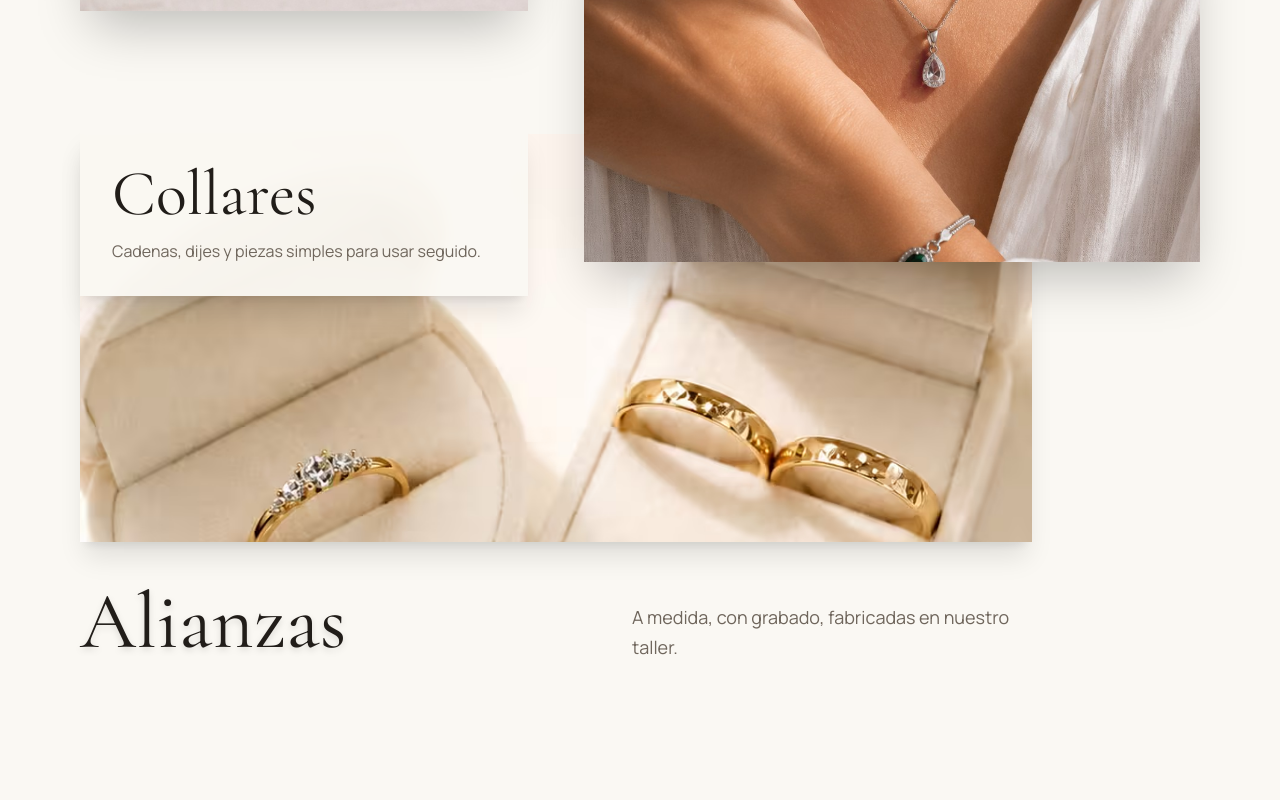
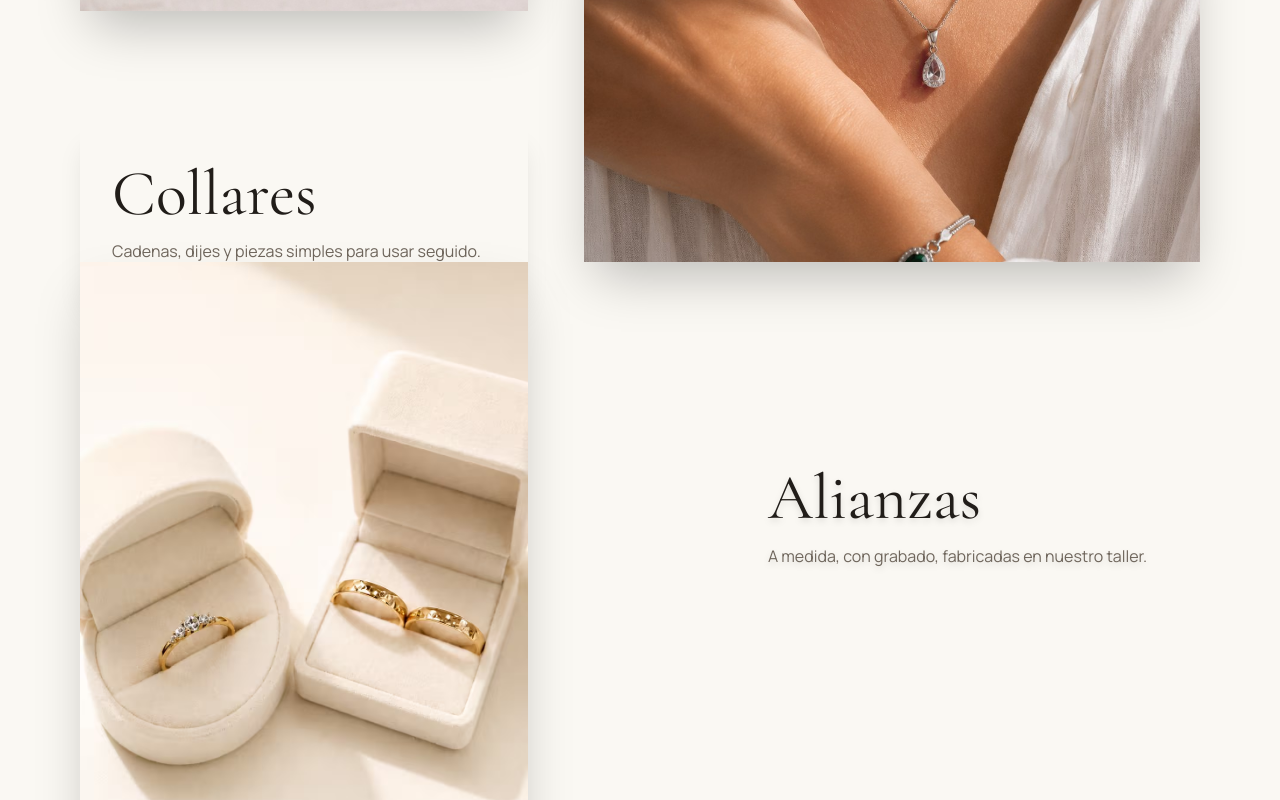
Before and after one commit to nadiaescobbb/-Cuore-joyeria, a React (Vite) app: page / in a window 1280 px wide. Shown: the part 4180-4980 px from the top of the page. Built offline with nearby package versions, Linux system fonts and the light colour scheme.

Commit message:
style: change Alianzas to match Anillos for a true zig-zag flow

```diff
--- a/src/components/CategoryGrid.tsx
+++ b/src/components/CategoryGrid.tsx
@@ -68,22 +68,22 @@ export function CategoryGrid() {
             </a>
           )}
 
-          {/* 3. ALIANZAS (Layering: Sándwich debajo) */}
+          {/* 3. ALIANZAS (Zig-Zag continuo, estilo Anillos) */}
           {categories[2] && (
             <a
               href={getWaLink(categories[2].waMessage)}
               target="_blank"
               rel="noopener noreferrer"
-              className="group relative flex flex-col w-[95%] md:w-[85%] items-start -mt-32 md:-mt-64 z-10 focus-visible:outline-accent"
+              className="group relative flex flex-col w-full -mt-16 md:-mt-32 mb-12 md:mb-24 z-40 focus-visible:outline-accent"
             >
-              <div className="w-full aspect-[4/3] md:aspect-[21/9] overflow-hidden bg-surface shadow-xl">
+              <div className="w-[65%] md:w-[40%] aspect-[3/4] overflow-hidden bg-surface shadow-2xl">
                 <img src={categories[2].image} alt={categories[2].name} className="w-full h-full object-cover transition-transform duration-1000 group-hover:scale-105" />
               </div>
-              <div className="w-full mt-6 md:mt-10 flex flex-col md:flex-row md:items-end justify-between text-left gap-4 pr-4">
-                <h3 className="font-heading text-[48px] md:text-[80px] leading-none tracking-tight text-foreground drop-shadow-md">
+              <div className="absolute right-0 top-1/3 w-[45%] md:w-[40%] pl-4 drop-shadow-md">
+                <h3 className="font-heading text-[40px] md:text-[64px] tracking-tight text-foreground mb-2">
                   {categories[2].name}
                 </h3>
-                <p className="font-body text-sm md:text-lg text-muted leading-relaxed max-w-sm">
+                <p className="font-body text-sm md:text-base text-muted leading-relaxed">
                   {categories[2].description}
                 </p>
               </div>
```
